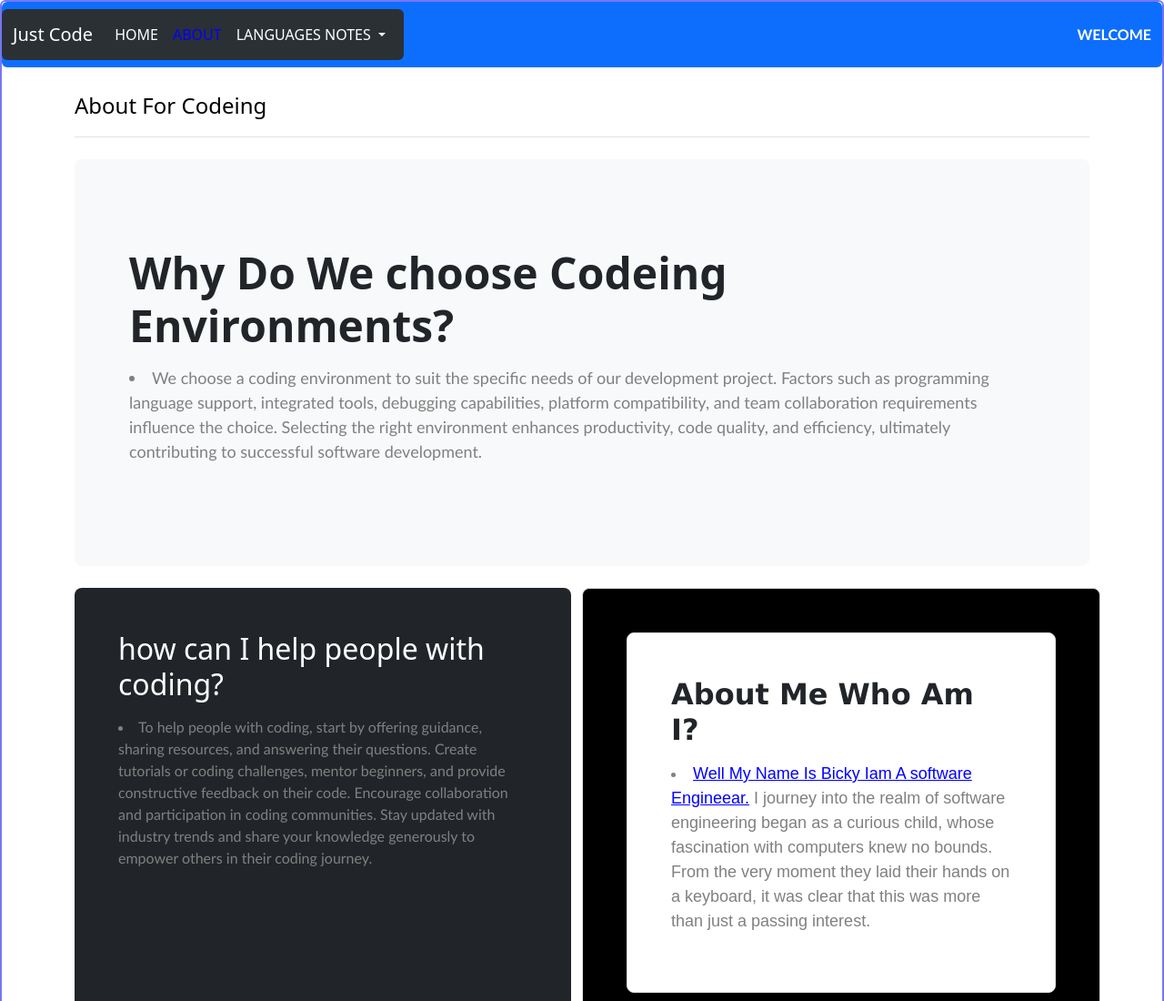
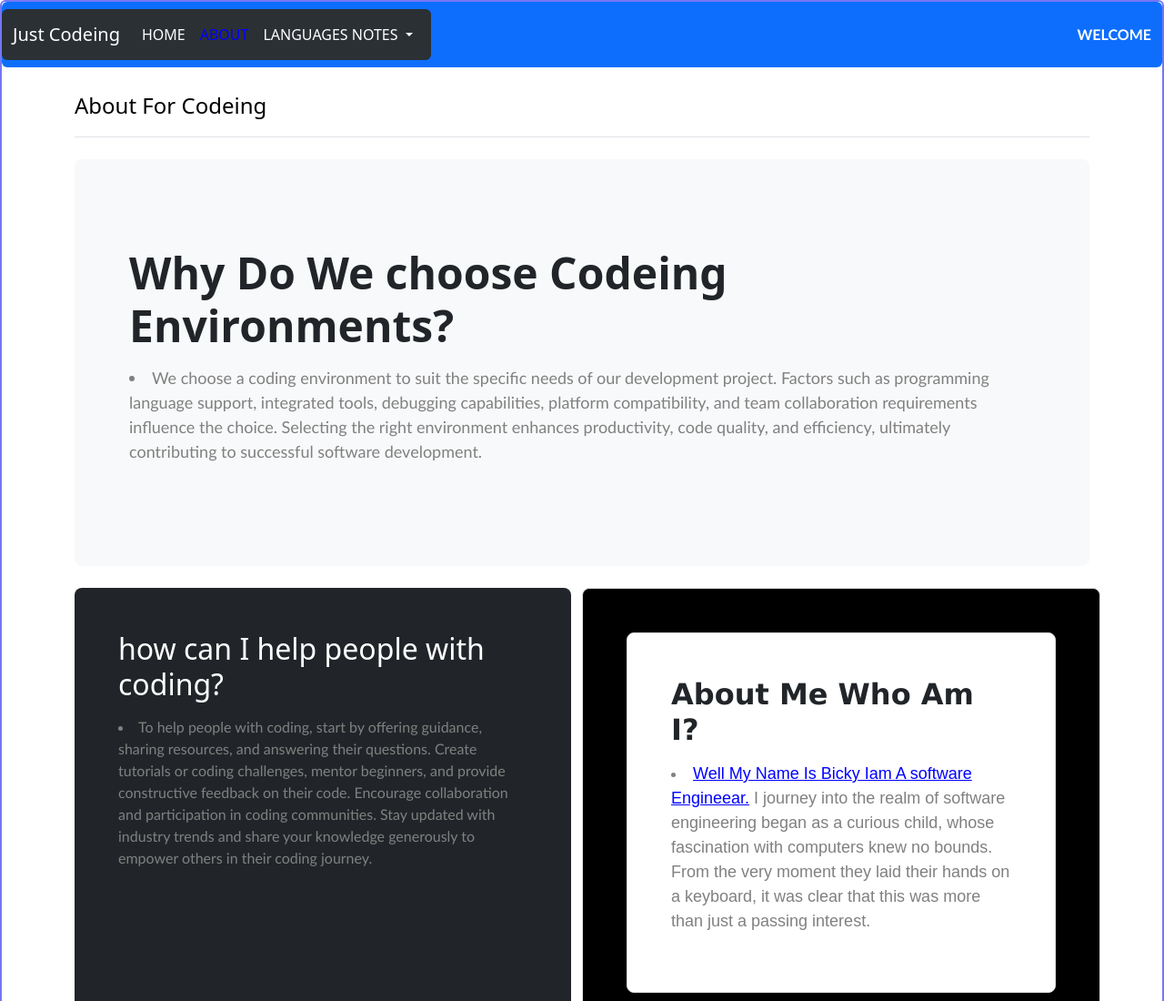
Before and after one commit to VickyDeveloperandDesigner/JustCode, a plain HTML site: page aboutme.html in a window 1280 px wide. Shown: the top 1100 px of the page at 91% size. Drawn offline with nearby package versions, Linux system fonts and the light colour scheme; a web font is replaced by a local one.

Commit message:
Update aboutme.html
Signed-off-by: Software Engineer <144945225+VickyDeveloperandDesigner@users.noreply.github.com>

```diff
--- a/aboutme.html
+++ b/aboutme.html
@@ -4,7 +4,7 @@
 <head>
     <meta charset="utf-8">
     <meta name="viewport" content="width=device-width, initial-scale=1">
-    <title> Learn - Code - Develop</title>
+    <title>Just Coding-Haven For Lerner.</title>
     <link href="https://cdn.jsdelivr.net/npm/bootstrap@5.3.1/dist/css/bootstrap.min.css" rel="stylesheet"
         integrity="sha384-4bw+/aepP/YC94hEpVNVgiZdgIC5+VKNBQNGCHeKRQN+PtmoHDEXuppvnDJzQIu9" crossorigin="anonymous">
     <link rel="stylesheet" href="aboutme.css">
@@ -17,7 +17,7 @@
         <!-- Navbar content -->
         <nav class="navbar navbar-expand-lg bg-body-tertiary">
             <div class="container-fluid">
-                <a class="navbar-brand" href="index.html">Just Code</a>
+                <a class="navbar-brand" href="index.html">Just Codeing</a>
                 <button class="navbar-toggler" type="button" data-bs-toggle="collapse"
                     data-bs-target="#navbarNavDropdown" aria-controls="navbarNavDropdown" aria-expanded="false"
                     aria-label="Toggle navigation">
@@ -85,11 +85,11 @@
         <div class="modal-dialog">
             <div class="modal-content">
                 <div class="modal-header">
-                    <h1 class="modal-title fs-5" id="exampleModalLabel" style="color: white;">Just Code</h1>
+                    <h1 class="modal-title fs-5" id="exampleModalLabel" style="color: white;">Just Codeing</h1>
                     <button type="button" class="btn-close" data-bs-dismiss="modal" aria-label="Close"></button>
                 </div>
                 <div class="modal-body" style="color: white;">
-                    WELCOME TO JUST CODE!
+                    WELCOME TO JUST CODEING!
                 </div>
                 <div class="modal-footer">
                     <button type="button" class="btn btn-secondary" data-bs-dismiss="modal">Close</button>
```
